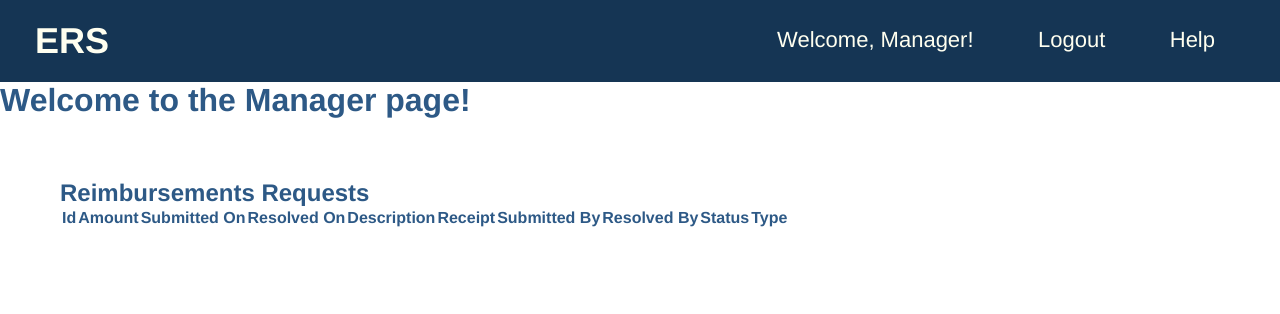
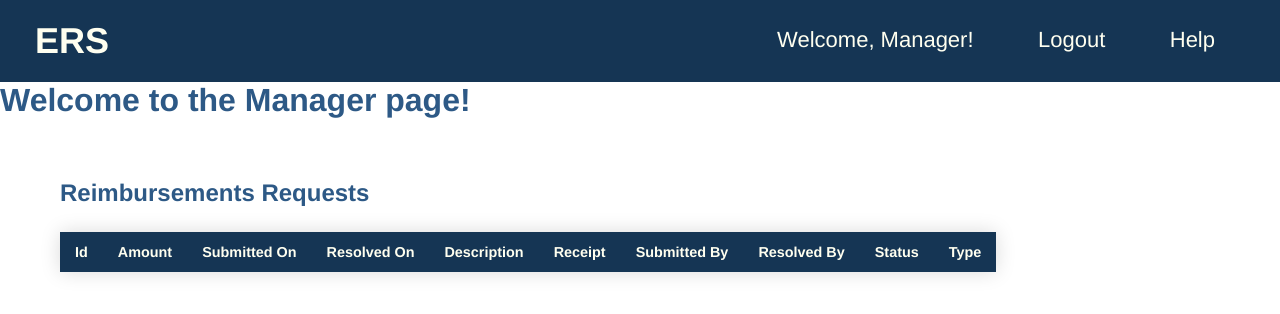
Before and after one commit to ankurshahi80/expense-reimbursement-system-front-end, a plain HTML site: page manager-page.html in a window 1280 px wide. Drawn offline with Linux system fonts and the light colour scheme; no server answers.

Commit message:
Reimbursement table sytled

```diff
--- a/assets/css/style.css
+++ b/assets/css/style.css
@@ -106,3 +106,32 @@ section {
   color: red;
   margin-top: 1rem;
 }
+
+/* Start reimbursement-table style */
+.reimbursement-table {
+  border-collapse: collapse;
+  margin: 25px 0;
+  font-size: 0.9rem;
+  min-width: 800px;
+  box-shadow: 0 0 20px rgba(0, 0, 0, 0.15);
+}
+
+.reimbursement-table thead tr {
+  background-color: #153554;
+  color: ivory;
+  text-align: left;
+  font-weight: bold;
+}
+
+.reimbursement-table th,
+.reimbursement-table td {
+  padding: 12px 15px;
+}
+
+.reimbursement-table tbody tr {
+  border-bottom: 1px solid rgba(21, 53, 84,0.5);
+}
+
+.reimbursement-table tbody tr:last-of-type {
+  border-bottom: 2px solid #153554;
+}
--- a/manager-page.html
+++ b/manager-page.html
@@ -33,8 +33,9 @@
       <h2>
         Reimbursements Requests
       </h2>
-      <table id="reimbursement-table">
+      <table id="reimbursement-table" class="reimbursement-table">
         <thead>
+          <tr>
             <th>Id</th>
             <th>Amount</th>
             <th>Submitted On</th>
@@ -45,6 +46,7 @@
             <th>Resolved By</th>
             <th>Status</th>
             <th>Type</th>
+          </tr>
         </thead>
         <tbody>
 
```
Also changed, not shown: emp-page.html (+1 -1 lines). Lines whose indentation alone changed are shown as unchanged.
